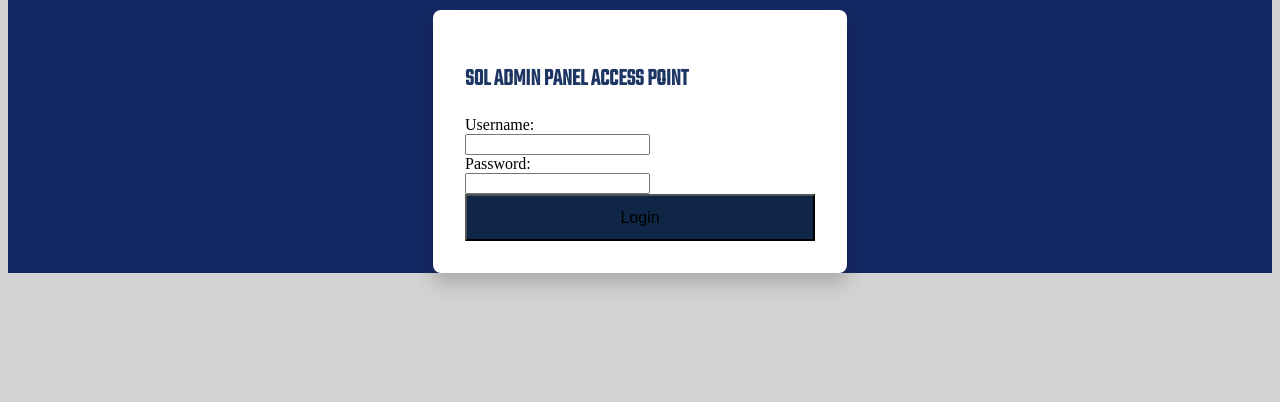
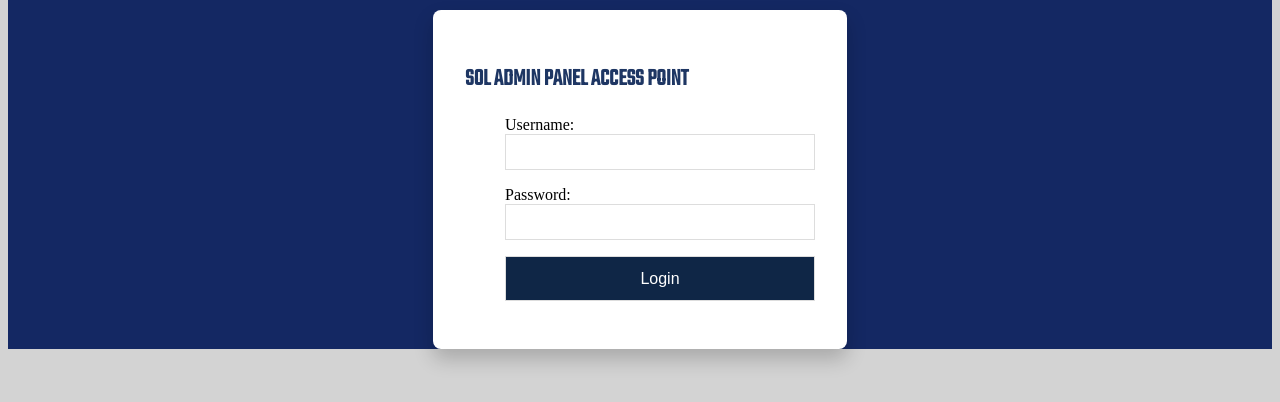
Before and after one commit to Corsaka/Corsaka.github.io, a plain HTML site: page index.html in a window 1280 px wide. Shown: the part 130-532 px from the top of the page. Drawn offline with Linux system fonts and the light colour scheme.

Commit message:
update to be B E T T E R

```diff
--- a/index.html
+++ b/index.html
@@ -12,11 +12,23 @@
             <div class="login-inner">
                 <h2 style="color:#1e3663">SOL ADMIN PANEL ACCESS POINT</h1>
                 <form id="loginform" action="/hub.html">
-                    <label for="username">Username:</label><br>
-                    <input type="text" id="username" name="username"><br>
-                    <label for="pwd">Password:</label><br>
-                    <input type="password" id="pwd" name="pwd">
-                    <input type="submit" value="Login">
+                    <ul class="formlist">
+                        <li>
+                            <div class="forminput">
+                                <label for="username">Username:</label><input type="text" id="username" name="username">
+                            </div>
+                        </li>
+                        <li>
+                            <div class="forminput">
+                                <label for="pwd">Password:</label><input type="password" id="pwd" name="pwd">
+                            </div>
+                        </li>
+                        <li>
+                            <div class="forminput">
+                                <input type="submit" value="Login">
+                            </div>
+                        </li>
+                    </ul>
                 </form>
             </div>
         </div>
--- a/main.css
+++ b/main.css
@@ -1,15 +1,21 @@
 @import url('https://fonts.googleapis.com/css2?family=Hind&family=Teko:wght@300;400&display=swap');
 
-h1,h2,h3,h4,h5,h6 {font-family: 'Teko', sans-serif}
+h1,h2,h3,h4,h5,h6 { font-family: 'Teko', sans-serif; }
 
-p {font-family: 'Hind', sans-serif}
+p { font-family: 'Hind', sans-serif; }
 
-body {background-color: #d3d3d3}
+body { background-color: #d3d3d3; }
 
-.login-page { background-color: #142863; height: 100%; display: flex; flex: 1; align-items: center; justify-content: center; flex-direction: column}
+.login-page { background-color: #142863; height: 100%; display: flex; flex: 1; align-items: center; justify-content: center; flex-direction: column; }
 
 .login-page .login-logo { max-width: 160px; max-height: 100px; margin-bottom: 2rem; }
 
 .login-page .login-inner { background-color: #fff; padding: 2rem; border-radius: 8px; min-width: 350px; box-shadow: 0 10px 20px rgba(0, 0, 0, 0.2); }
 
 .login-page #loginform input[type="submit"] { background-color: #0f2646 !important; width: 100% !important; font-weight: 300; font-size: 1rem; padding: 0.8rem !important;}
+
+input[type="submit"] { color: #fff !important; }
+
+.forminput input { width: 100%; max-width: 100%; padding: 0.5em; font-size: 1em; box-sizing: border-box; border: 1px solid #ddd; }
+
+.formlist li { clear: both; height: auto; margin-bottom: 1em; list-style-type: none; }
```
